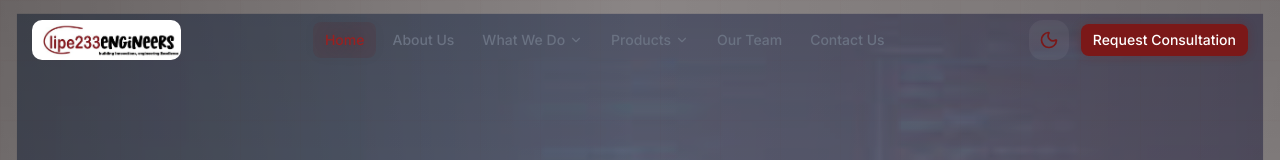
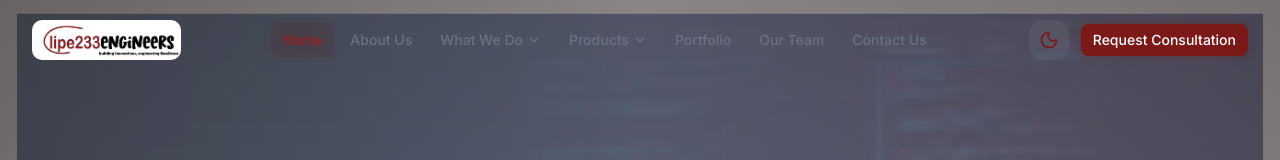
Before and after one commit to lilromeo2290/clipe233, a Next.js app: page / in a window 1280 px wide. Shown: the top 160 px of the page. Built offline with nearby package versions, Linux system fonts and the light colour scheme.

Commit message:
Add Portfolio link to navbar menu
- src/components/sections/Navbar.tsx: added Portfolio nav link between Products and Our Team, scrolls to #portfolio section on homepage

```diff
--- a/src/components/sections/Navbar.tsx
+++ b/src/components/sections/Navbar.tsx
@@ -40,6 +40,7 @@ const navLinks: NavLink[] = [
       { label: "Clipe SMS CRM", href: "/clipe-sms-crm", isPage: true },
     ],
   },
+  { label: "Portfolio", href: "#portfolio" },
   { label: "Our Team", href: "#team" },
   { label: "Contact Us", href: "/contact", isPage: true },
 ];
```
